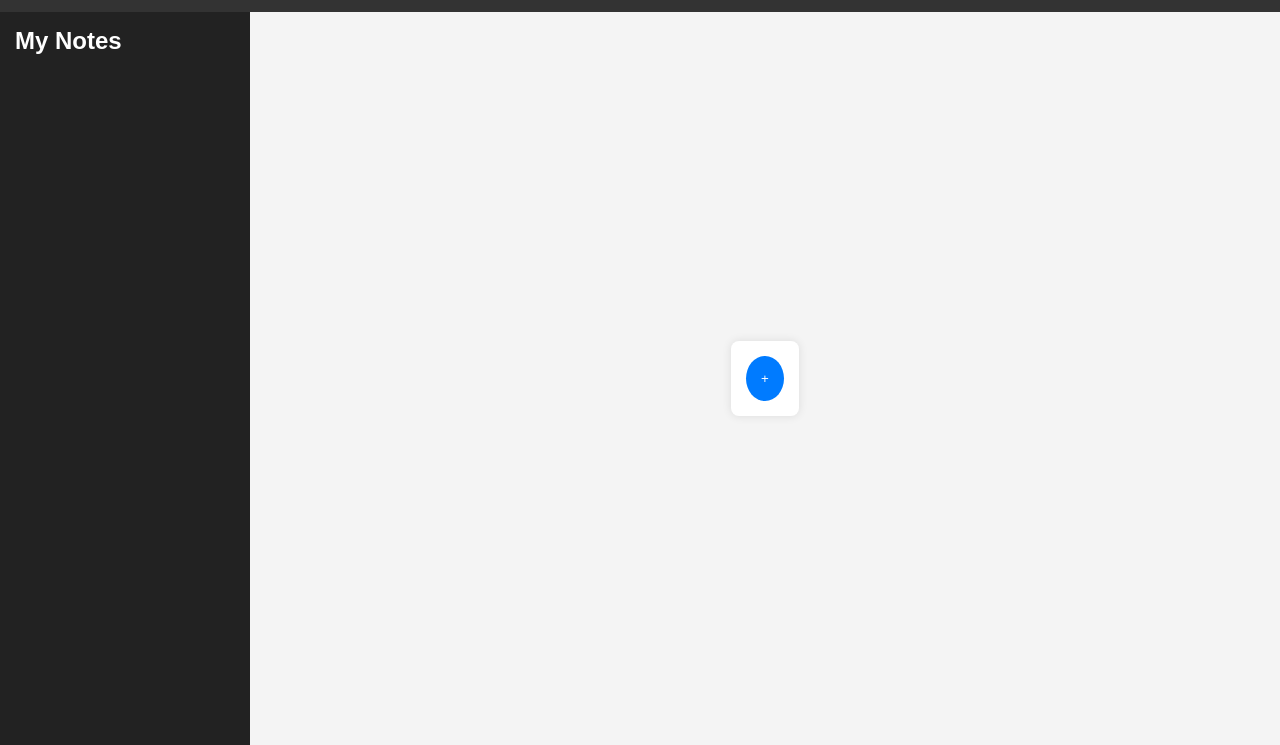
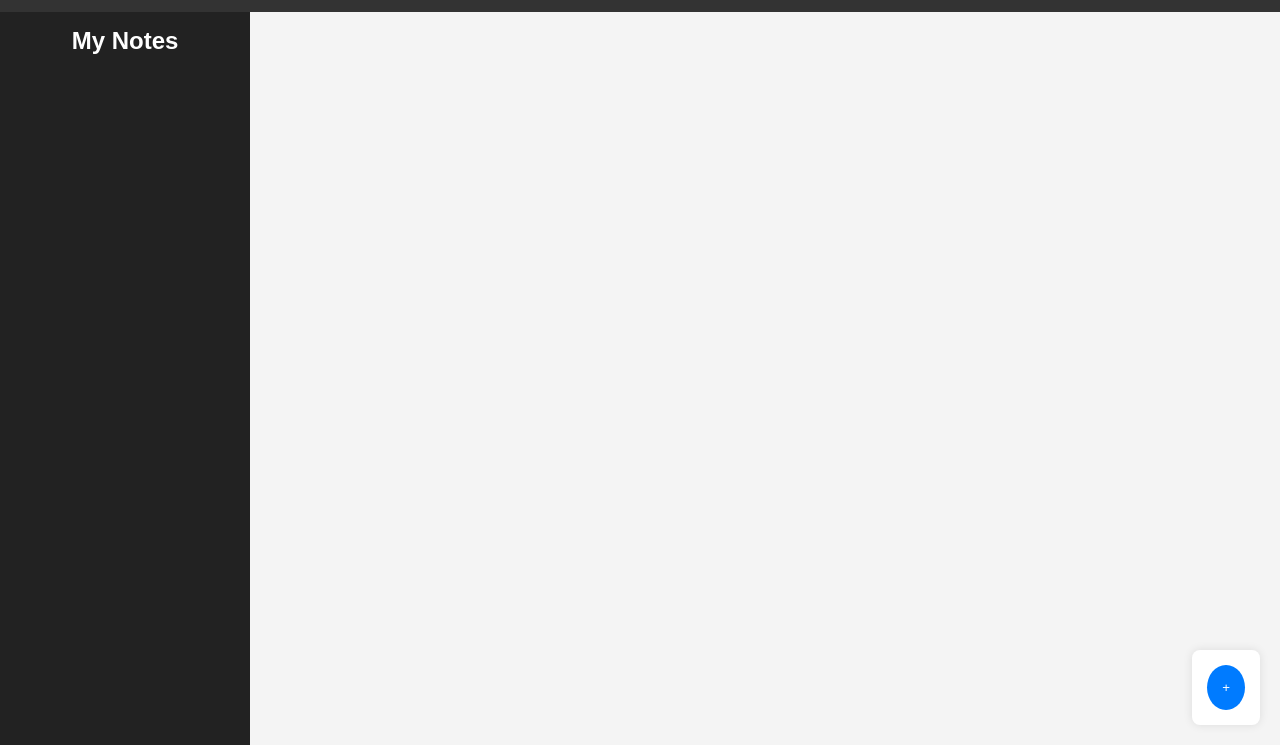
Before and after one commit to majid-tech/todoApp, a website built with webpack: page src/index.html in a window 1280 px wide. Shown: the part 55-800 px from the top of the page. Built offline with nearby package versions, Linux system fonts and the light colour scheme.

Commit message:
changed alignment of h2 withing sidebar

```diff
--- a/src/styles.css
+++ b/src/styles.css
@@ -43,6 +43,10 @@ aside {
     transition: transform 0.3s ease;
 }
 
+#sidebar h2{
+    text-align: center;
+}
+
 ul {
     list-style: none;
     margin-top: 10px;
@@ -63,6 +67,9 @@ main {
     padding: 15px;
     border-radius: 8px;
     box-shadow: 0px 0px 10px rgba(0,0,0,0.1);
+    position: absolute;
+    bottom: 20px;
+    right: 20px;
 }
 
 
```
